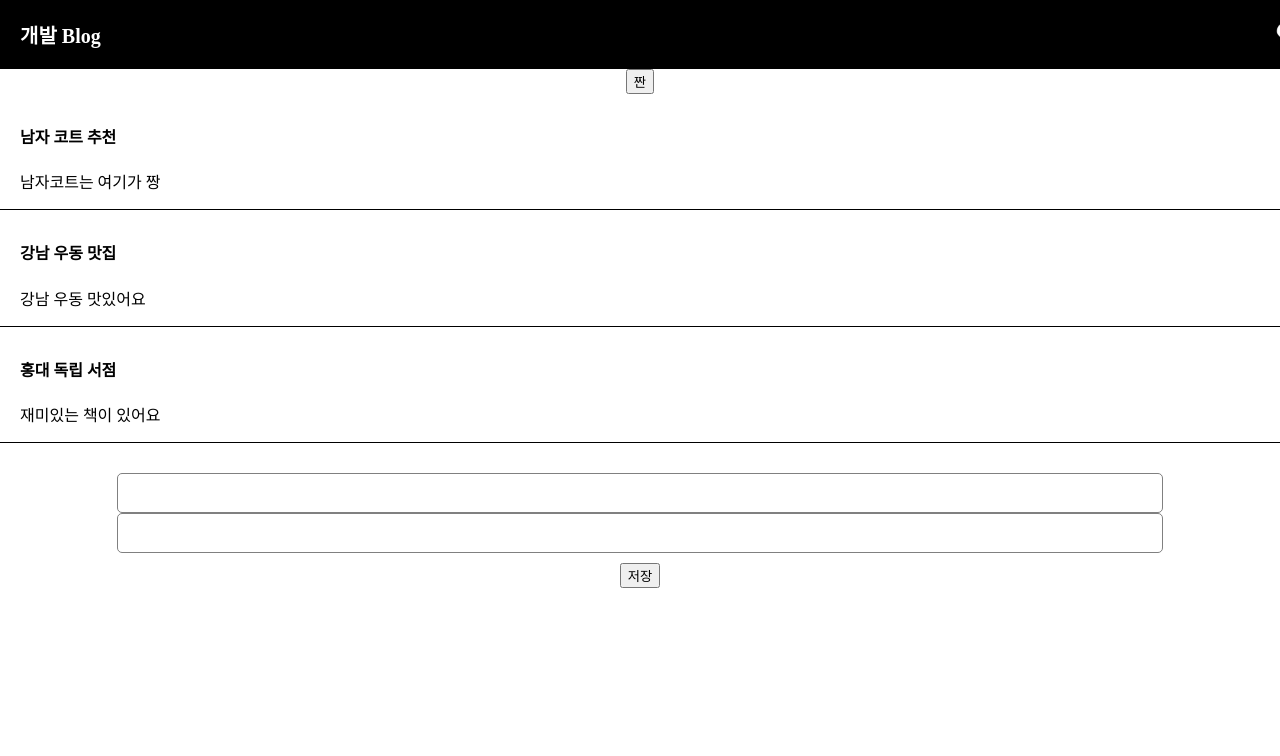
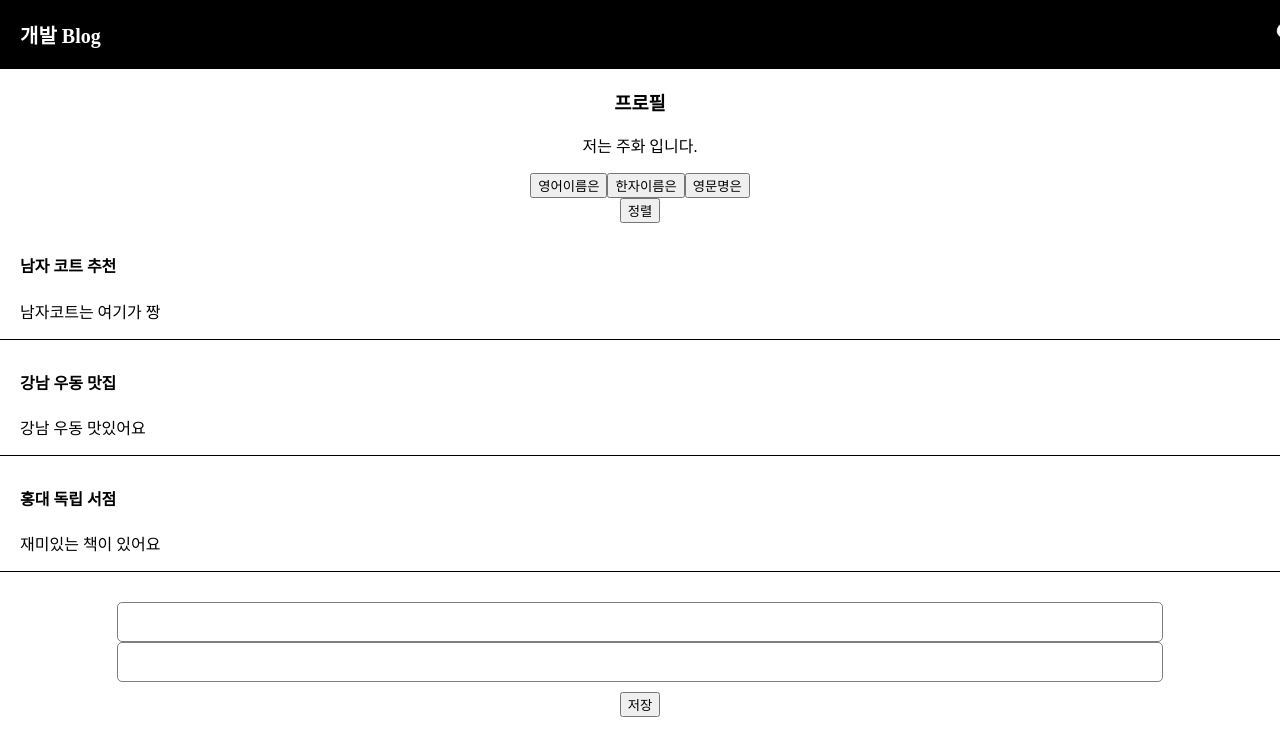
Before and after one commit to kenna-hwa/apple-react-blog, a React (Create React App) app: page / in a window 1280 px wide. Shown: the top 756 px of the page. Built offline with nearby package versions, Linux system fonts and the light colour scheme.

Commit message:
class 문법 적용

```diff
--- a/src/App.js
+++ b/src/App.js
@@ -104,7 +104,8 @@ function 상태전환(){
           menu == true ? <Menu /> : null
         }
       </div>
-      <button onClick={ 글제목정렬 }>짠</button>
+      <Profile />
+      <button onClick={ 글제목정렬 }>정렬</button>
       <반복된UI 글제목={글제목} 누른제목={누른제목}/>
 
         <div className="publish">
@@ -144,4 +145,31 @@ function Menu(){
   )
 }
 
+
 export default App;
+
+class Profile extends React.Component {
+  constructor(){
+    super()
+    this.state={ name:'주화', age:30 }
+  }
+
+  changechinese(){
+    this.setState( { name : '柱火' })
+  }
+
+  changeEng = () => { this.setState( { name:'juhwa' } ) }
+
+  render(){
+    return(
+      <div>
+        <h3>프로필</h3>
+        <p>저는 { this.state.name } 입니다.</p>
+        <button onClick={ ()=>{ this.setState( { name : 'kenna'} )} }>영어이름은</button>
+        <button onClick={ ()=>{ this.setState( this.changechinese.bind(this) )} }>한자이름은</button>
+        <button onClick={ ()=>{ this.setState( this.changeEng )} }>영문명은</button>
+      </div>
+    )
+  }
+
+}
```
